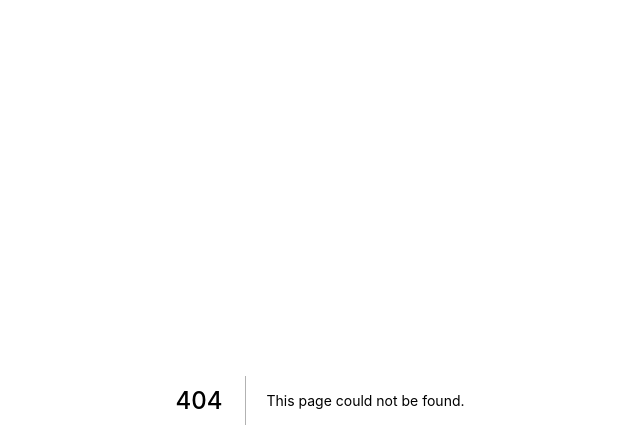
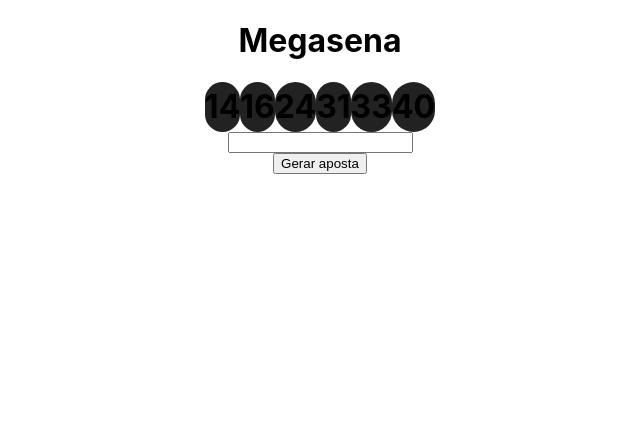
Before and after one commit to josoelvieira/Aprendizado-Next.js, a Next.js app in the folder excercicios/: page /exercicios/mega in a window 1280 px wide. Before the commit this address had no page. Shown: the top 448 px of the page, without its empty margins (320-960 px from the left). Built offline with nearby package versions, Linux system fonts and the light colour scheme.

Commit message:
gerador de numeros mega sena

```diff
--- a/excercicios/components/Display.jsx
+++ b/excercicios/components/Display.jsx
@@ -1,7 +1,14 @@
 export default function Display(props) {
     return (
-        <div>
-            <h1>{props.x}</h1>
+        <div style={{ display:"flex",
+        justifyContent:"center",
+        alignItems:"center",
+        textAlign:"center",
+        with:"50px",
+        height:"50px",
+        borderRadius:"25px",
+        background:"#222"}}>
+            <h1>{props.numeros}</h1>
         </div>
     )
 }
--- /dev/null
+++ b/excercicios/function/mega.js
@@ -0,0 +1,14 @@
+export function mega(qtde = 6, numeros = []) {
+    if(qtde < 6 && qtde > 60) {
+        throw 'Número inválido';
+    }
+
+    if(numeros.length === qtde) {
+        return numeros.sort((n1, n2) => n1 - n2)
+    }
+
+    const numeroAleatorio = parseInt(Math.random() * 60) + 1
+    if (!numeros.includes(numeroAleatorio)) {
+        return mega(qtde, [...numeros, numeroAleatorio]);
+    } else mega (qtde, numeros)
+}
--- /dev/null
+++ b/excercicios/pages/exercicios/mega.jsx
@@ -0,0 +1,31 @@
+import { useState } from "react";
+import Display from "../../components/Display";
+import { mega } from "../../function/mega";
+
+export default function megasena() {
+    const [numeros, setNumeros] = useState(mega())
+
+    function rederizarNumeros() {
+        return numeros.map(
+        numeros => <Display key={numeros} numeros={numeros} />
+        )
+    }
+    return (
+        <div style={{
+            display: "flex",
+            justifyContent: "center",
+            alignItems: "center",
+            flexDirection: "column",
+        }}>
+            <h1>Megasena</h1>
+            <div style={{
+                display: "flex",
+                flexDirection: "row",
+
+            }}>{rederizarNumeros()}</div>
+            <input type="text" />
+            <button onClick={() => setNumeros (mega())}>Gerar aposta</button>
+        </div>
+    )
+
+}
```
